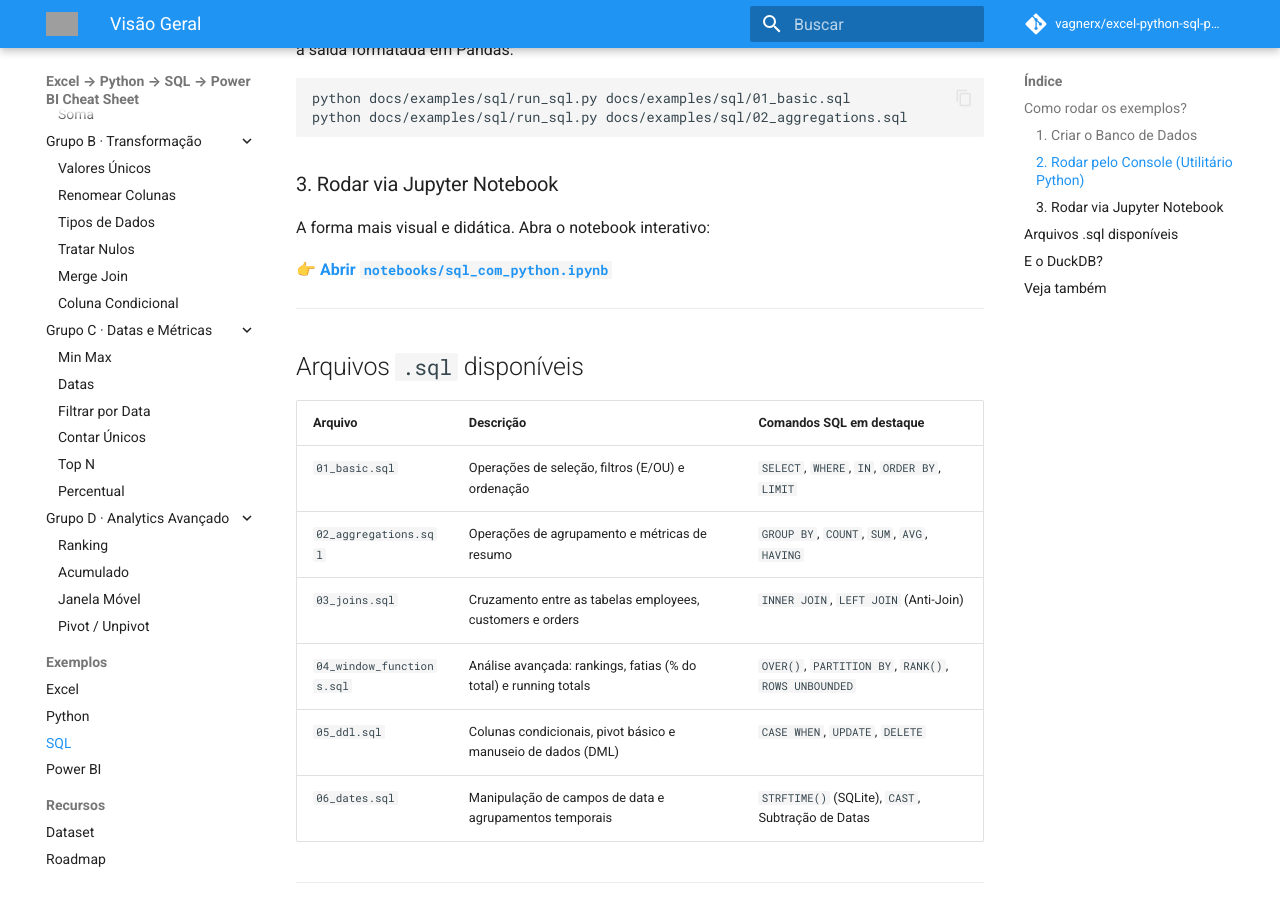
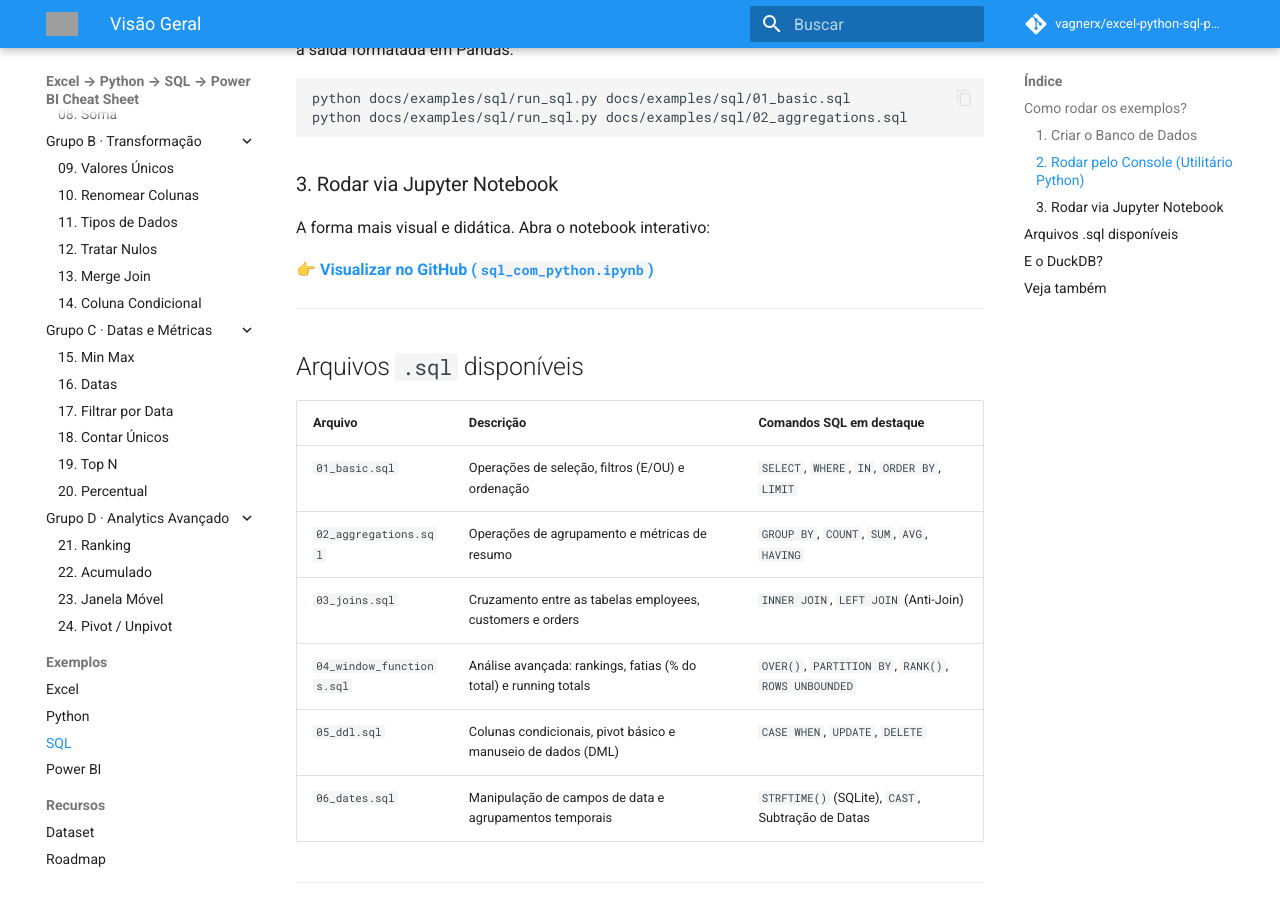
Before and after one commit to vagnerx/excel-python-sql-powerbi-cheatsheet, an MkDocs documentation site: the page built from docs/examples/sql/README.md, in a window 1280 px wide and 900 px high, scrolled down 625 px. Built offline with MkDocs 1.6.1 and Material for MkDocs 9.7.7, drawn with Linux system fonts in a browser that asks for light colours; comment, search, counter and statistics services are not loaded; grey boxes are pictures that could not be loaded.

Commit message:
fix: update SQL notebook link and add prefixes to mkdocs nav items

```diff
--- a/docs/examples/sql/README.md
+++ b/docs/examples/sql/README.md
@@ -27,7 +27,7 @@ python docs/examples/sql/run_sql.py docs/examples/sql/02_aggregations.sql
 
 A forma mais visual e didática. Abra o notebook interativo:
 
-👉 **[Abrir `notebooks/sql_com_python.ipynb`](../../notebooks/sql_com_python.ipynb)**
+👉 **[Visualizar no GitHub (`sql_com_python.ipynb`)](https://github.com/vagnerx/excel-python-sql-powerbi-cheatsheet/blob/main/notebooks/sql_com_python.ipynb)**
 
 ---
 
--- a/mkdocs.yml
+++ b/mkdocs.yml
@@ -37,36 +37,36 @@ nav:
 
   - Cheat Sheet:
       - Grupo A · Manipulação Básica:
-          - Importar Dados: 01-importar-dados.md
-          - Filtrar Linhas: 02-filtrar-linhas.md
-          - Selecionar Colunas: 03-selecionar-colunas.md
-          - Ordenar Dados: 04-ordenar-dados.md
-          - Agrupar: 05-agrupar-agregar.md
-          - Contar Linhas: 06-contar-linhas.md
-          - Média: 07-media.md
-          - Soma: 08-soma.md
+          - 01. Importar Dados: 01-importar-dados.md
+          - 02. Filtrar Linhas: 02-filtrar-linhas.md
+          - 03. Selecionar Colunas: 03-selecionar-colunas.md
+          - 04. Ordenar Dados: 04-ordenar-dados.md
+          - 05. Agrupar: 05-agrupar-agregar.md
+          - 06. Contar Linhas: 06-contar-linhas.md
+          - 07. Média: 07-media.md
+          - 08. Soma: 08-soma.md
 
       - Grupo B · Transformação:
-          - Valores Únicos: 09-obter-valores-unicos.md
-          - Renomear Colunas: 10-renomear-colunas.md
-          - Tipos de Dados: 11-tipos-de-dados.md
-          - Tratar Nulos: 12-tratar-nulos.md
-          - Merge Join: 13-merge-join.md
-          - Coluna Condicional: 14-coluna-condicional.md
+          - 09. Valores Únicos: 09-obter-valores-unicos.md
+          - 10. Renomear Colunas: 10-renomear-colunas.md
+          - 11. Tipos de Dados: 11-tipos-de-dados.md
+          - 12. Tratar Nulos: 12-tratar-nulos.md
+          - 13. Merge Join: 13-merge-join.md
+          - 14. Coluna Condicional: 14-coluna-condicional.md
 
       - Grupo C · Datas e Métricas:
-          - Min Max: 15-min-max.md
-          - Datas: 16-extracao-datas.md
-          - Filtrar por Data: 17-filtrar-por-data.md
-          - Contar Únicos: 18-contar-unicos.md
-          - Top N: 19-top-n.md
-          - Percentual: 20-percentual.md
+          - 15. Min Max: 15-min-max.md
+          - 16. Datas: 16-extracao-datas.md
+          - 17. Filtrar por Data: 17-filtrar-por-data.md
+          - 18. Contar Únicos: 18-contar-unicos.md
+          - 19. Top N: 19-top-n.md
+          - 20. Percentual: 20-percentual.md
 
       - Grupo D · Analytics Avançado:
-          - Ranking: 21-ranking.md
-          - Acumulado: 22-acumulado.md
-          - Janela Móvel: 23-janela-movel.md
-          - Pivot / Unpivot: 24-pivot-unpivot.md
+          - 21. Ranking: 21-ranking.md
+          - 22. Acumulado: 22-acumulado.md
+          - 23. Janela Móvel: 23-janela-movel.md
+          - 24. Pivot / Unpivot: 24-pivot-unpivot.md
 
   - Exemplos:
       - Excel:
```
